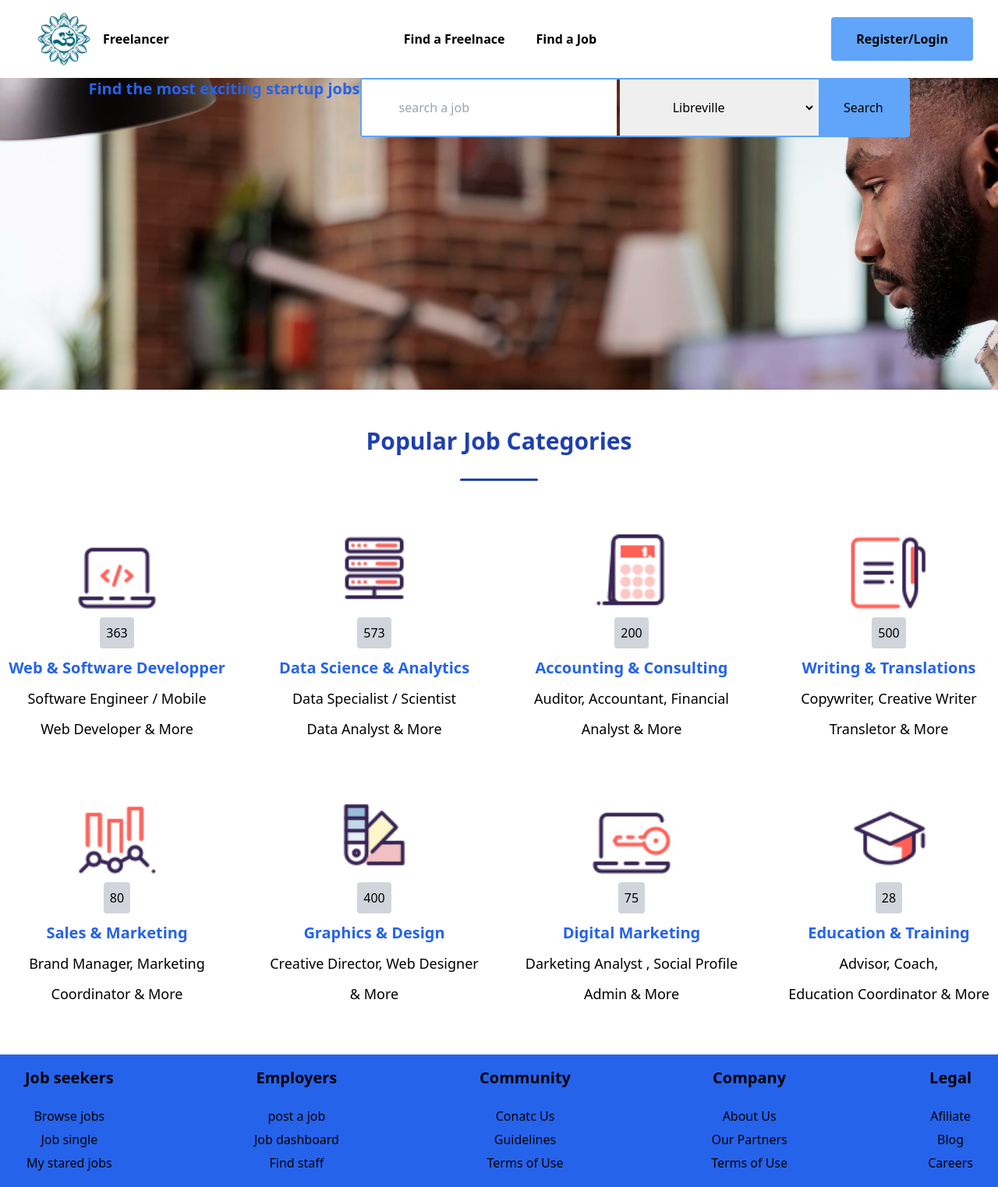
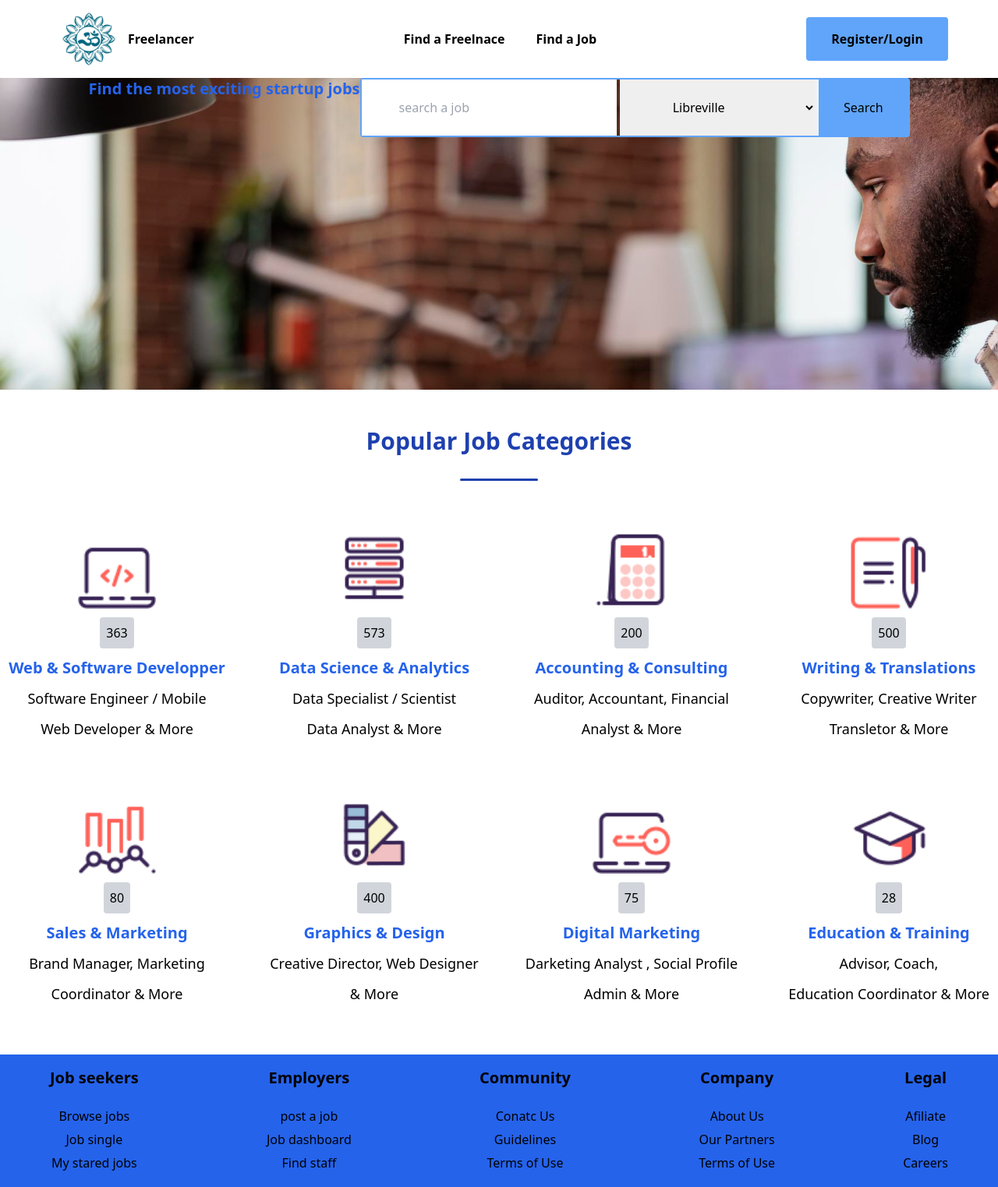
Before and after one commit to Kedesh23/freelance, a website: page public/index.html in a window 1280 px wide. Shown: the whole page at 78% size. Drawn offline with nearby package versions, Linux system fonts and the light colour scheme.

Commit message:
modification mineure sur la nav et le footer

```diff
--- a/public/index.html
+++ b/public/index.html
@@ -7,7 +7,7 @@
     </head>
     <body>
         <header>
-            <nav class="flex items-center justify-between px-[2em] font-bold">
+            <nav class="flex items-center justify-between px-[4em] font-bold">
                 <div class="flex items-center">
                     <img src="./assets/logoW.jpg" alt="Freelancer" width="100px"/>
                     <span>Freelancer</span>
@@ -127,7 +127,7 @@
                 </div>
             </div>
         </main>
-        <footer class="bg-blue-600 px-[2em] py-[1em] flex justify-between">
+        <footer class="bg-blue-600 px-[2em] py-[1em] flex justify-between px-[4em]">
 
              <div class="flex flex-col items-center">
                 <h1 class="font-bold text-xl mb-[1em]">Job seekers</h1>
```
